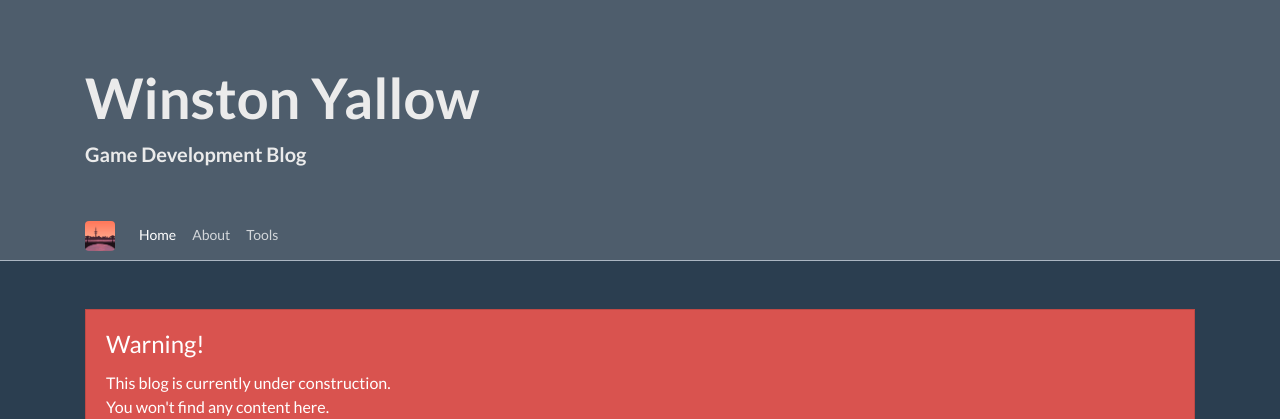
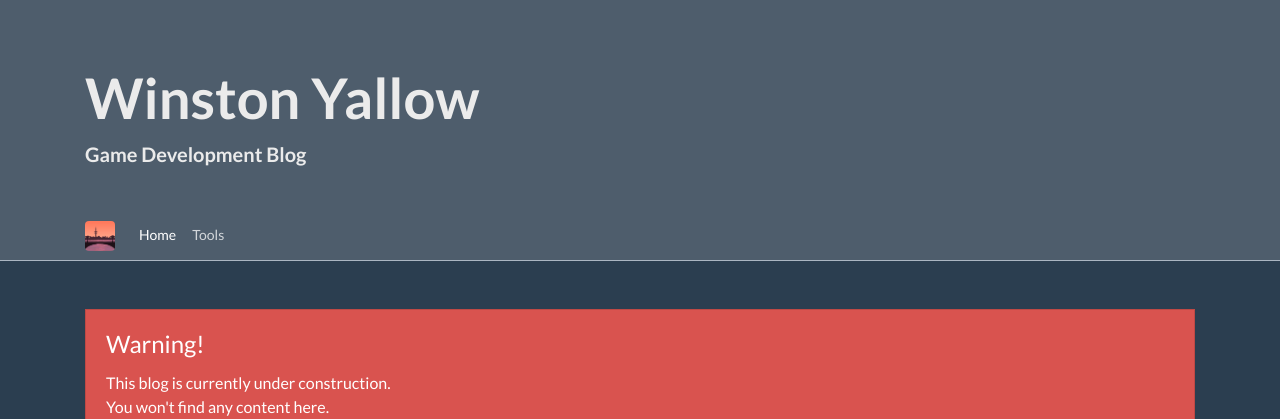
Before and after one commit to winston-yallow/winston-yallow.github.io, a Jekyll site: the page built from index.md, in a window 1280 px wide. Shown: the top 419 px of the page. Built offline with Jekyll 4.4.1, drawn with Linux system fonts in a browser that asks for light colours; nearby versions of some CDN libraries.

Commit message:
Remove about page from nav

```diff
--- a/_layouts/basic.html
+++ b/_layouts/basic.html
@@ -79,9 +79,12 @@
             <li class="nav-item{% if page.url == '/' %} active{% endif %}">
               <a class="nav-link" href="/">Home{% if page.url == '/' %} <span class="sr-only">(current)</span>{% endif %}</a>
             </li>
-            <li class="nav-item{% if page.url == '/about.html' %} active{% endif %}">
-              <a class="nav-link" href="/about.html">About{% if page.url == '/about.html' %} <span class="sr-only">(current)</span>{% endif %}</a>
-            </li>
+            <!--
+              I should really write a small about page
+              <li class="nav-item{% if page.url == '/about.html' %} active{% endif %}">
+                <a class="nav-link" href="/about.html">About{% if page.url == '/about.html' %} <span class="sr-only">(current)</span>{% endif %}</a>
+              </li>
+            -->
             <li class="nav-item{% if page.url == '/tools.html' %} active{% endif %}">
               <a class="nav-link" href="/tools.html">Tools{% if page.url == '/tools.html' %} <span class="sr-only">(current)</span>{% endif %}</a>
             </li>
```
